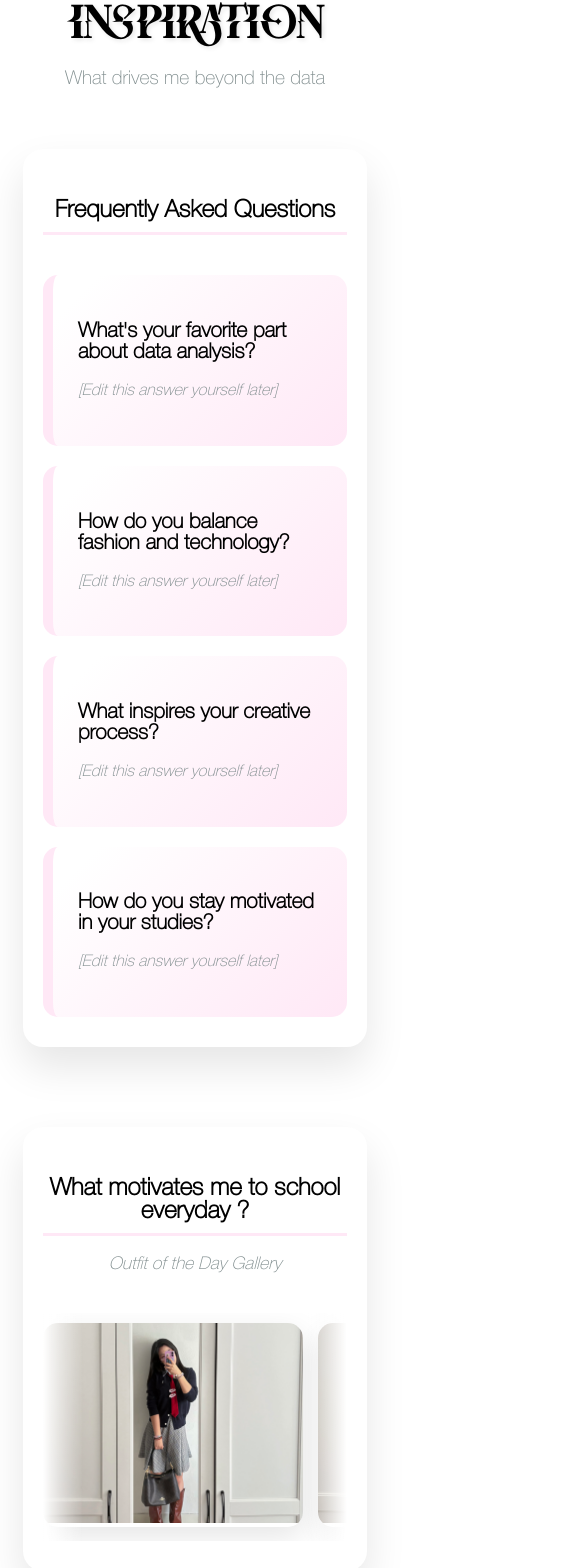
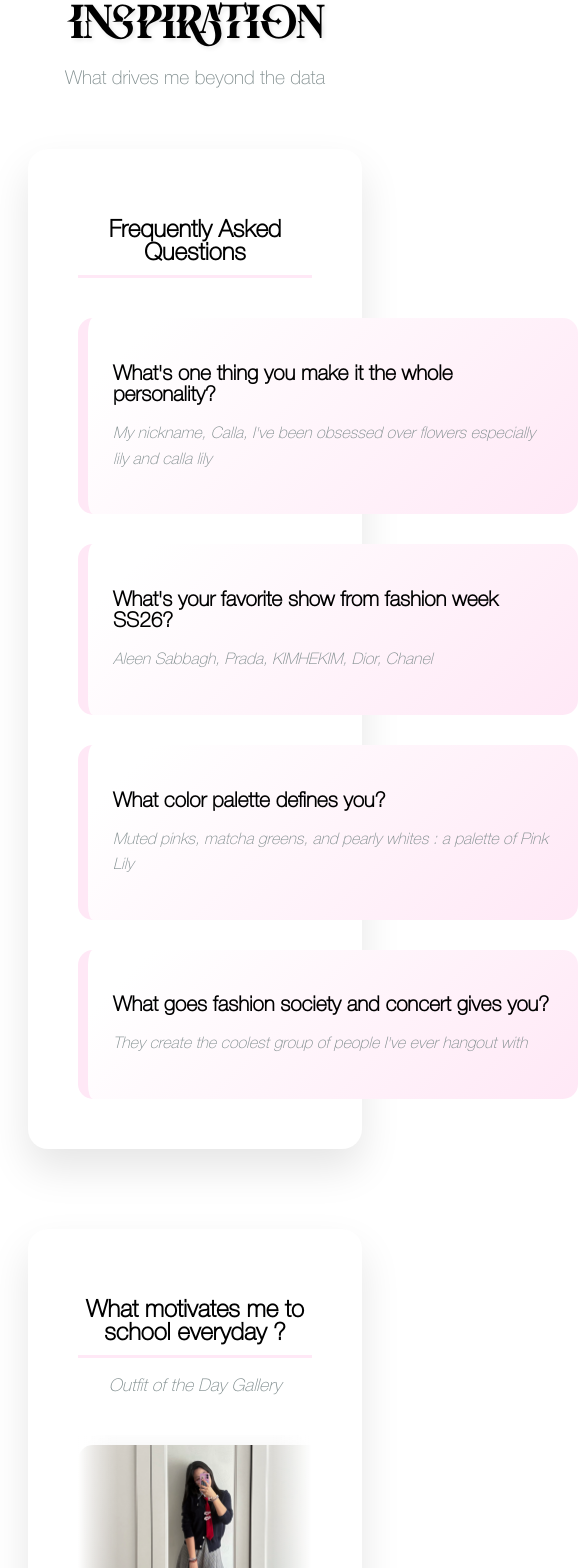
Before and after one commit to callanicha/callanicha_portfolio_site, a React (Create React App) app: page /interests in a window 390 px wide. Shown: the part 420-1988 px from the top of the page, 578 px wide, since content can reach past the window. Built offline with nearby package versions, Linux system fonts and the light colour scheme.

Commit message:
fix: fix bugs and edit pages

```diff
--- a/src/pages/Interests.js
+++ b/src/pages/Interests.js
@@ -19,20 +19,20 @@ const Interest = () => {
           <h2 className="section-title">Frequently Asked Questions</h2>
           <div className="faq-container">
             <div className="faq-item">
-              <h3 className="faq-question">What's your favorite part about data analysis?</h3>
-              <p className="faq-answer">[Edit this answer yourself later]</p>
+              <h3 className="faq-question">What's one thing you make it the whole personality?</h3>
+              <p className="faq-answer">My nickname, Calla, I've been obsessed over flowers especially lily and calla lily</p>
             </div>
             <div className="faq-item">
-              <h3 className="faq-question">How do you balance fashion and technology?</h3>
-              <p className="faq-answer">[Edit this answer yourself later]</p>
+              <h3 className="faq-question">What's your favorite show from fashion week SS26?</h3>
+              <p className="faq-answer">Aleen Sabbagh, Prada, KIMHEKIM, Dior, Chanel</p>
             </div>
             <div className="faq-item">
-              <h3 className="faq-question">What inspires your creative process?</h3>
-              <p className="faq-answer">[Edit this answer yourself later]</p>
+              <h3 className="faq-question">What color palette defines you?</h3>
+              <p className="faq-answer">Muted pinks, matcha greens, and pearly whites : a palette of Pink Lily</p>
             </div>
             <div className="faq-item">
-              <h3 className="faq-question">How do you stay motivated in your studies?</h3>
-              <p className="faq-answer">[Edit this answer yourself later]</p>
+              <h3 className="faq-question">What goes fashion society and concert gives you?</h3>
+              <p className="faq-answer">They create the coolest group of people I've ever hangout with</p>
             </div>
           </div>
         </div>
--- a/src/pages/Projects.js
+++ b/src/pages/Projects.js
@@ -35,13 +35,13 @@ const Projects = () => {
                   A comprehensive data analysis and visualization project focusing on the financial performance
                   of three major luxury brands: Prada, LVMH, and Kering. This project combines historical stock
                   data analysis with predictive forecasting to provide insights into market trends and brand performance.
-                  The analysis covers 2015-2024 data with forecasts extending to 2030, examining how these luxury
+                  The analysis covers 2015-2025 data with forecasts extending to 2030, examining how these luxury
                   conglomerates move in sync or diverge under different macroeconomic conditions.
                 </p>
 
                 <h4>Key Features:</h4>
                 <ul className="feature-list">
-                  <li>Historical stock price analysis (2015-2024)</li>
+                  <li>Historical stock price analysis (2015-2025)</li>
                   <li>Normalized growth indices (Base-100 index)</li>
                   <li>CAGR and volatility calculations</li>
                   <li>Year-over-year return analysis</li>
--- a/src/styles/Interests.css
+++ b/src/styles/Interests.css
@@ -33,7 +33,7 @@
   position: relative;
 }
 
-/* Header Section */
+
 .interests-header {
   text-align: center;
   margin-bottom: 60px;
@@ -53,7 +53,6 @@
   font-weight: 300;
 }
 
-/* Section Titles */
 .section-title {
   font-family: 'Helveticaneue', sans-serif;
   font-size: 30px;
@@ -72,7 +71,6 @@
   font-style: italic;
 }
 
-/* FAQ Section */
 .faq-section {
   margin-bottom: 80px;
   background: white;
@@ -117,7 +115,6 @@
   color: #7f8c8d;
 }
 
-/* OOTD Section */
 .ootd-section {
   margin-bottom: 80px;
   background: white;
@@ -126,7 +123,6 @@
   box-shadow: 0 20px 40px rgba(0,0,0,0.1);
 }
 
-/* Events Section */
 .events-section {
   margin-bottom: 80px;
   background: white;
@@ -135,7 +131,6 @@
   box-shadow: 0 20px 40px rgba(0,0,0,0.1);
 }
 
-/* Gallery Styles */
 .gallery-container {
   margin-top: 40px;
   position: relative;
@@ -158,41 +153,31 @@
   background: linear-gradient(to left, #fff, rgba(255,255,255,0));
 }
 
-/* Responsive tweaks */
-@media (max-width: 768px) {
-  .gallery-item { width: 220px; }
-  .gallery-img { height: 260px; }
-}
-@media (max-width: 480px) {
-  .gallery-item { width: 180px; }
-  .gallery-img { height: 220px; }
-}
 
-/* 1-row horizontal scroller */
 .gallery-grid {
-  display: flex;                 /* ← from grid to flex */
+  display: flex;
   gap: 16px;
-  overflow-x: auto;              /* horizontal scroll */
+  overflow-x: auto;
   overflow-y: hidden;
-  padding: 10px 4px 14px 4px;    /* bottom space for scrollbar */
-  scroll-snap-type: x mandatory; /* snap-to-card */
+  padding: 10px 4px 14px 4px;
+  scroll-snap-type: x mandatory;
   -webkit-overflow-scrolling: touch;
 }
 
-/* each card stays its size, no wrapping */
+
 .gallery-item {
-  flex: 0 0 auto;                /* don't shrink, don't wrap */
-  width: 260px;                  /* adjust to taste (200–320px looks good) */
+  flex: 0 0 auto;
+  width: 260px;
   border-radius: 15px;
   overflow: hidden;
   box-shadow: 0 10px 30px rgba(0,0,0,0.1);
   transition: transform 0.3s ease, box-shadow 0.3s ease;
-  scroll-snap-align: start;      /* snap each card nicely */
+  scroll-snap-align: start;
 }
 
 .gallery-img {
   width: 100%;
-  height: 320px;                 /* adjust to your vibe */
+  height: 320px;
   object-fit: cover;
   transition: transform 0.3s ease;
 }
@@ -202,7 +187,6 @@
   box-shadow: 0 15px 40px rgba(0,0,0,0.15);
 }
 
-/* optional: nicer scrollbar (WebKit) */
 .gallery-grid::-webkit-scrollbar {
   height: 8px;
 }
@@ -219,81 +203,22 @@
   transform: scale(1.05);
 }
 
-/* Quote Section — simplified */
 .quote-section {
   margin: 60px 0 60px;
   background: none;
   border-radius: 0;
   padding: 0;
   box-shadow: none;
-  text-align: center;        /* or 'left' if you prefer */
+  text-align: center;
 }
 
 .inspiration-quote {
   font-family: 'Helveticaneue', sans-serif;
-  font-size: 1.2rem;         /* tweak size to taste */
-  color: #000;               /* plain black text */
+  font-size: 1.2rem;
+  color: #000;
   font-style: normal;
   margin: 0;
   line-height: 1.5;
-}
-
-
-/* responsive (optional) */
-@media (max-width: 768px) {
-  .inspiration-quote { font-size: 1.05rem; }
-}
-@media (max-width: 480px) {
-  .inspiration-quote { font-size: 1rem; }
-}
-
-
-/* Responsive Design */
-@media (max-width: 768px) {
-  .interests-container {
-    padding: 0 15px;
-  }
-
-  .interests-title {
-    font-size: 2.5rem;
-  }
-
-  .section-title {
-    font-size: 1.8rem;
-  }
-
-  .faq-container {
-    grid-template-columns: 1fr;
-    gap: 20px;
-  }
-
-  .gallery-grid {
-    grid-template-columns: repeat(auto-fit, minmax(200px, 1fr));
-    gap: 15px;
-  }
-
-  .gallery-img {
-    height: 250px;
-  }
-
-  .faq-section,
-  .ootd-section,
-  .events-section {
-    padding: 30px 20px;
-  }
-
-  .quote-section {
-    padding: 40px 20px;
-  }
-
-  .inspiration-quote {
-    font-size: 1.8rem;
-  }
-
-  .inspiration-quote::before,
-  .inspiration-quote::after {
-    font-size: 3rem;
-  }
 }
 
 @media (max-width: 480px) {
```
